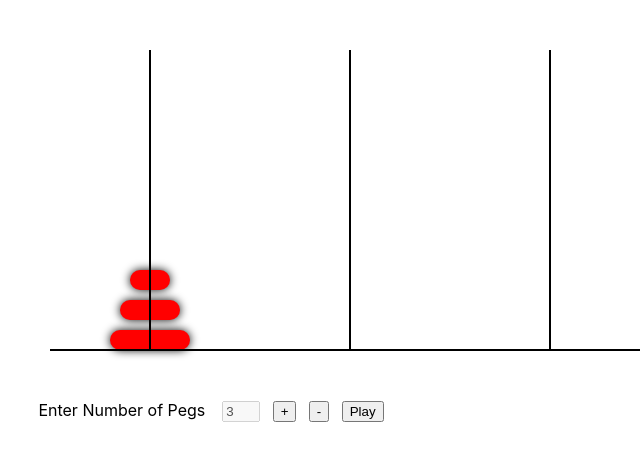
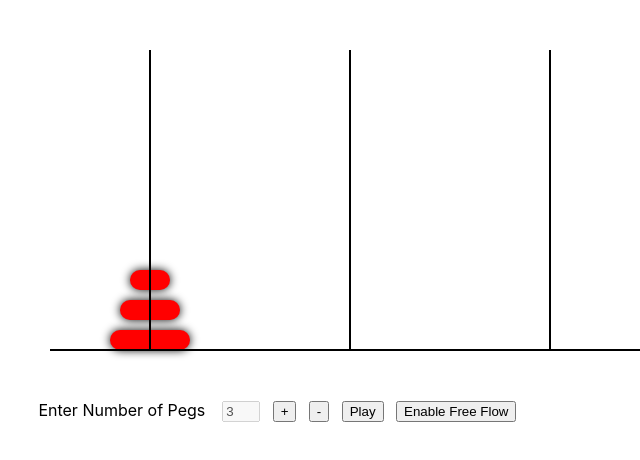
Before and after one commit to MFQ/tower-of-hanoi, a React (Create React App) app in the folder frontend/: page / in a window 1280 px wide. Shown: the top 460 px of the page, without its empty margins (0-640 px from the left). Built offline with nearby package versions, Linux system fonts and the light colour scheme.

Commit message:
update: render play is completed and free play basic draft is also completed

```diff
--- a/frontend/src/App.js
+++ b/frontend/src/App.js
@@ -10,9 +10,23 @@ const App = () => {
 
   const [numberOFPegs, setNumberOfPegs] = useState(3)
   const [playing, setPlaying] = useState(false)
+  const [freeFlow, setFreeFlow] = useState(false)
+  const [restart, setRestart] = useState(false);
   const [renderSteps, setRenderSteps] = useState([])
 
   const startPlay = () => setRenderSteps([]) || setPlaying(true);
+  const doRestart = () => {
+    setRenderSteps([]);
+    setRestart(true)
+  }
+  const enableFreeFlow = () => {
+    doRestart()
+    setFreeFlow(true)
+  }
+  const disableFreeFlow = () => {
+    doRestart()
+    setFreeFlow(false)
+  }
   const incrementPeg = () => setNumberOfPegs(numberOFPegs + 1)
   const decrementPeg = () => numberOFPegs > 1 && setNumberOfPegs(numberOFPegs - 1)
   const logStep =  step => {
@@ -24,20 +38,25 @@ const App = () => {
     <>
       <StageView
         numberOFPegs={numberOFPegs}
-        isDragable={false}
+        isDragable={freeFlow}
         playing={playing}
         setPlaying={setPlaying}
         logStep={logStep}
+        restart={restart}
+        setRestart={setRestart}
       />
       {
         playing ? <div className='rendering-msg'>{`rendering moves for ${numberOFPegs} pegs ......` }</div>
         :
-
         <Toolbar
           value={numberOFPegs}
           startPlay={startPlay}
+          freeFlow={freeFlow}
           incrementPeg={incrementPeg}
           decrementPeg={decrementPeg}
+          enableFreeFlow={enableFreeFlow}
+          disableFreeFlow={disableFreeFlow}
+          doRestart={doRestart}
         />
       }
       <ActivityLog renderSteps={renderSteps}/>
--- /dev/null
+++ b/frontend/src/common/utils.js
@@ -0,0 +1,13 @@
+const generate_pegs = n =>
+  Array.from({length: n}, (_, i) => i + 1)
+
+const isValidMove = (peg, tower) => {
+  if (tower.length === 0)
+    return true;
+  return tower[0] > peg
+}
+
+export {
+  generate_pegs,
+  isValidMove
+}
--- a/frontend/src/stage-view/index.js
+++ b/frontend/src/stage-view/index.js
@@ -4,30 +4,37 @@ import { Stage } from 'react-konva';
 import TowerState from "../tower-state"
 import Towers from "../towers"
 import { generate_steps } from "../common/api"
-
+import { isValidMove, generate_pegs } from "../common/utils"
 import { TowerOne, TowerThree, TowerTwo, MaxHeight, MaxWidth, TowersPlacement } from "../common/constant";
 
+const StageView = ({
+  isDragable,
+  numberOFPegs,
+  setPlaying,
+  playing,
+  logStep,
+  restart,
+  setRestart
+}) => {
 
-const StageView = ({isDragable, numberOFPegs, setPlaying, playing, logStep}) => {
-
-
-  const [towerOneState, setTowerOneState] = useState([1,2,3])
+  const [towerOneState, setTowerOneState] = useState(generate_pegs(numberOFPegs))
   const [towerTwoState, setTowerTwoState] = useState([])
   const [towerThreeState, setTowerThreeState] = useState([])
 
-  const isValidMove = (peg, tower) => {
-    if (tower.length === 0)
-      return true;
-    return tower[0] > peg
-  }
+  useEffect(() => {
+    if(restart) {
+      setTowerOneState(generate_pegs(numberOFPegs));
+      setTowerTwoState([]);
+      setTowerThreeState([]);
+      setRestart(false)
+    }
+  }, [restart])
 
   const updateState = (tower, peg) => {
     if(TowerOne === tower)
       setTowerOneState([peg, ...towerOneState]);
-
     if(TowerTwo === tower)
       setTowerTwoState([peg, ...towerTwoState]);
-
     if(TowerTwo === tower)
       setTowerThreeState([peg, ...towerThreeState]);
   }
@@ -65,46 +72,37 @@ const StageView = ({isDragable, numberOFPegs, setPlaying, playing, logStep}) =>
 
     if (e.evt) {
       if( TowersPlacement[TowerOne] < e.evt.screenX && e.evt.screenX < TowersPlacement[TowerTwo] + 60) {
-        console.log("TowerOne x="+e.evt.screenX)
-
         if(isValidMove(peg, towerOneState)) {
           removePeg(peg)
           setTowerOneState([peg, ...towerOneState])
+          logStep([towerOneState, towerTwoState, towerThreeState])
         } else {
           e.target.remove()
           updateState(removePeg(peg), peg)
         }
       }
-
-
       if( (60 + TowersPlacement[TowerTwo]) < e.evt.screenX && e.evt.screenX < TowersPlacement[TowerThree] + 100) {
-        console.log("TowerTwox = "+e.evt.screenX)
         if(isValidMove(peg, towerTwoState)) {
           removePeg(peg)
           setTowerTwoState([peg, ...towerTwoState])
+          logStep([towerOneState, towerTwoState, towerThreeState])
         } else {
           e.target.remove()
           updateState(removePeg(peg), peg)
         }
       }
-
       if(e.evt.screenX > TowersPlacement[TowerThree] + 100) {
-        console.log("TowerThreex = "+e.evt.screenX)
-        // console.log(e.target.attrs.name)
         if(isValidMove(peg, towerThreeState)) {
           removePeg(peg)
           setTowerThreeState([peg, ...towerThreeState])
+          logStep([towerOneState, towerTwoState, towerThreeState])
         } else {
           e.target.remove()
           updateState(removePeg(peg), peg)
         }
       }
-
-
     }
   }
-
-
 
   useEffect( () => {
 
@@ -120,7 +118,7 @@ const StageView = ({isDragable, numberOFPegs, setPlaying, playing, logStep}) =>
               setTowerTwoState(t2);
               setTowerThreeState(t3);
               logStep(step)
-              if(i == steps.length - 1) {
+              if(i === steps.length - 1) {
                 setPlaying(false)
               }
             }, i * 2000);  // one sec interval
--- a/frontend/src/toolbar/index.js
+++ b/frontend/src/toolbar/index.js
@@ -4,13 +4,32 @@ import "./index.scss"
 
 const ToolbarClass = "tool-bar"
 
-const Toolbar = ({ value, startPlay, incrementPeg, decrementPeg }) => (
+const Toolbar = ({
+  value,
+  startPlay,
+  incrementPeg,
+  decrementPeg,
+  enableFreeFlow,
+  disableFreeFlow,
+  freeFlow,
+  doRestart
+}) => (
   <div className={ToolbarClass}>
-    <span> Enter Number of Pegs </span>
-    <input type="number" placeholder="Enter number of pegs" value={value} disabled />
-    <button onClick={incrementPeg}> + </button>
-    <button onClick={decrementPeg}> - </button>
-    <button onClick={startPlay}> Play </button>
+    {
+      freeFlow ? <>
+        <button onClick={disableFreeFlow}>Disable Free Flow </button>
+        <button onClick={doRestart}>Restarts</button>
+      </>
+      :
+      <>
+        <span> Enter Number of Pegs </span>
+        <input type="number" placeholder="Enter number of pegs" value={value} disabled />
+        <button onClick={incrementPeg}> + </button>
+        <button onClick={decrementPeg}> - </button>
+        <button onClick={startPlay}> Play </button>
+        <button onClick={enableFreeFlow}>Enable Free Flow </button>
+      </>
+    }
   </div>
 )
 
```
Lines whose indentation alone changed are shown as unchanged.
